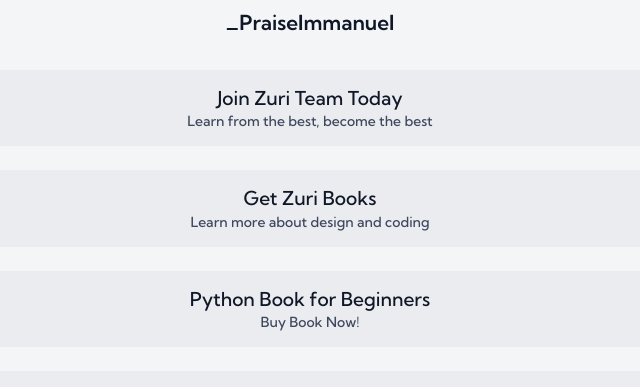
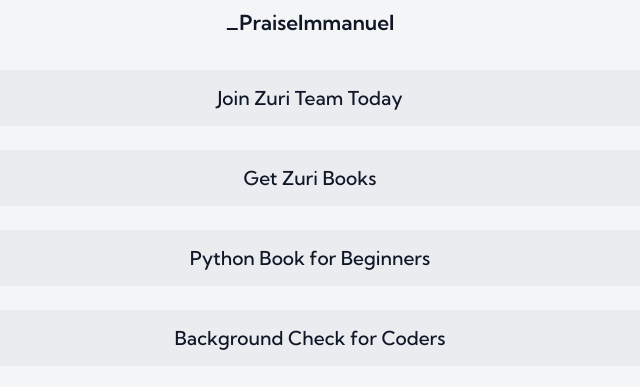
Before and after one commit to PraiseImmanuel/linkstore, a React (Create React App) app: page / in a window 1280 px wide. Shown: the part 413-800 px from the top of the page, without its empty margins (330-970 px from the left). Built offline with nearby package versions, Linux system fonts and the light colour scheme.

Commit message:
Modify AnchorTags Component

```diff
--- a/src/components/AnchorTags.js
+++ b/src/components/AnchorTags.js
@@ -8,9 +8,10 @@
             className="anchor-tag"
             target="_blank"
             rel="noreferrer"
+            title={linkSubText}
         >
             {linkText}
-            <span>{linkSubText}</span>
+            {/* <span>{linkSubText}</span> */}
         </a>
     );
 };
```
